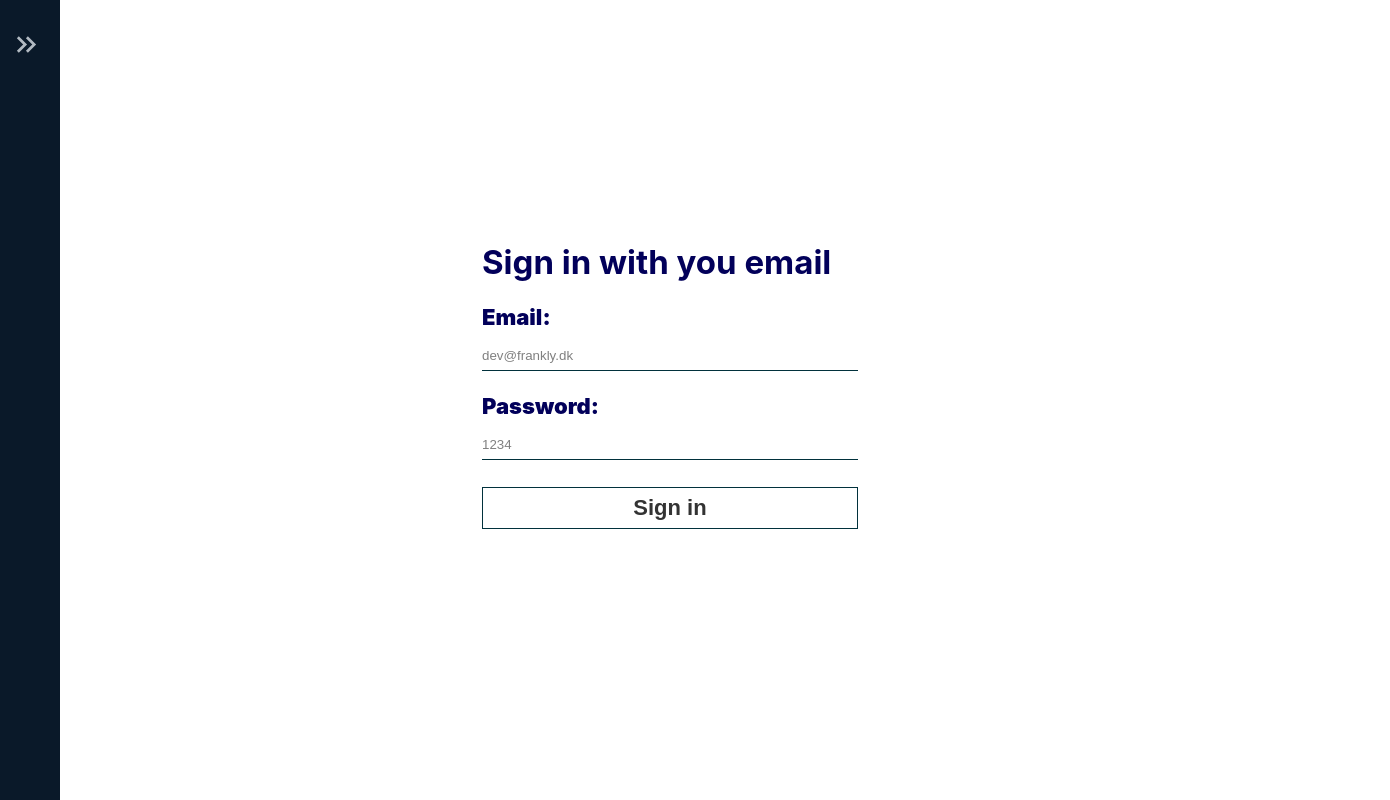
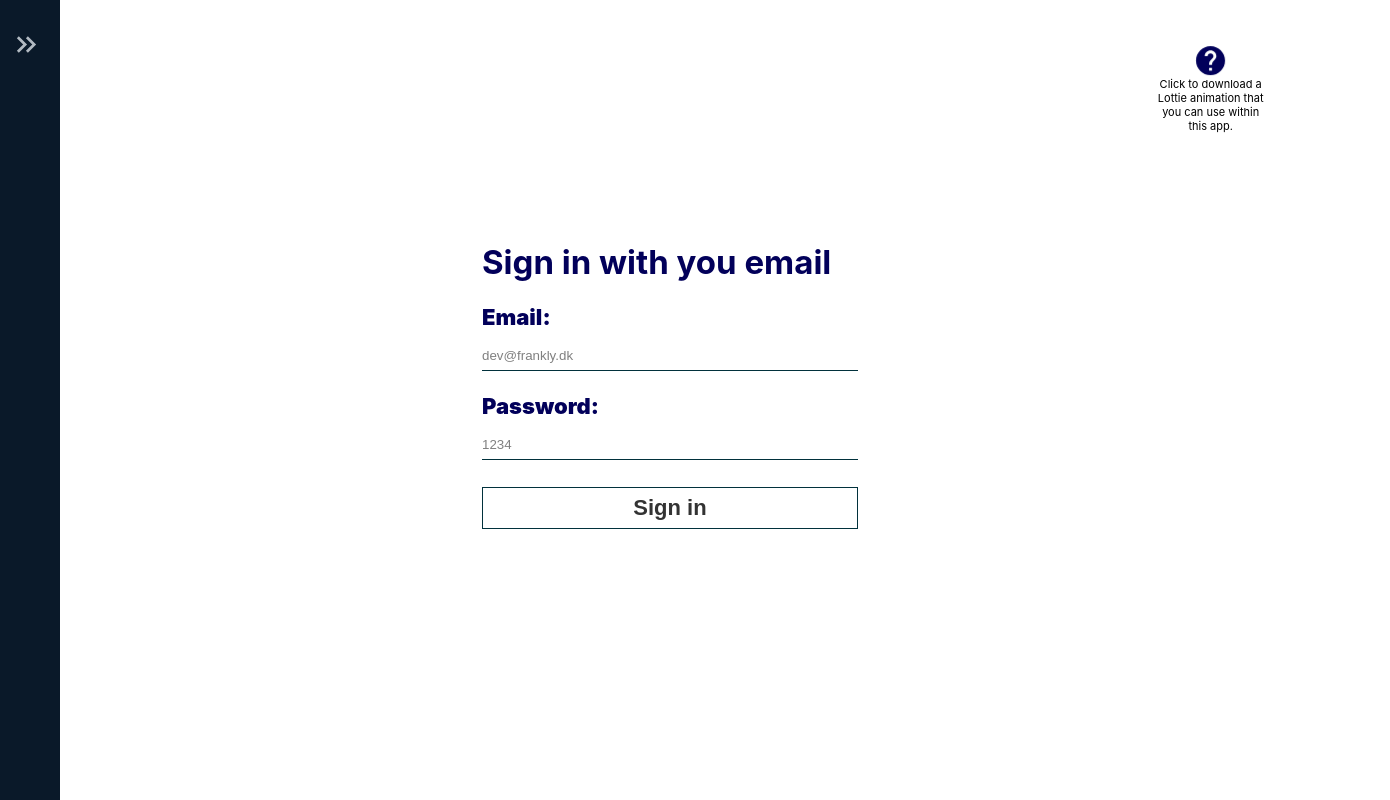
Before and after one commit to Maria-Lavinia/lottie-dash-app, a React (Create React App) app: page / in a window 1280 px wide. Shown: the top 800 px of the page, 1390 px wide, since content can reach past the window. Built offline with nearby package versions, Linux system fonts and the light colour scheme.

Commit message:
help button on the log in screen

```diff
--- a/src/App.css
+++ b/src/App.css
@@ -653,3 +653,36 @@ input[type=search] {
   padding-inline-start: 0.4rem;
   border-bottom: 1px solid var(--color-border);
 }
+
+:is([data-comp=helpBtn], [data-comp^="helpBtn "]) {
+  position: absolute;
+  top: 2rem;
+  right: -5rem;
+  display: flex;
+  align-items: center;
+  justify-content: center;
+  flex-direction: column;
+}
+:is([data-comp=helpBtn], [data-comp^="helpBtn "]) p {
+  text-align: center;
+  font-size: 0.5rem;
+  max-width: 30%;
+}
+:is([data-comp=helpBtn], [data-comp^="helpBtn "]) svg {
+  transform: scale(1);
+  animation: pulse 2s infinite;
+}
+:is([data-comp=helpBtn], [data-comp^="helpBtn "]) svg:hover {
+  cursor: pointer;
+}
+@keyframes pulse {
+  0% {
+    transform: scale(0.95);
+  }
+  70% {
+    transform: scale(1.2);
+  }
+  100% {
+    transform: scale(0.95);
+  }
+}
--- /dev/null
+++ b/src/components/HelpButton.jsx
@@ -0,0 +1,40 @@
+import React from "react";
+import HelpIcon from "@mui/icons-material/Help";
+
+const HelpButton = ({ url }) => {
+  const handleDownload = () => {
+    // Create a download link
+    const blob = new Blob([url], { type: "application/json" });
+    const blobUrl = URL.createObjectURL(blob);
+
+    // Create a download link
+    const a = document.createElement("a");
+    a.href = `${process.env.PUBLIC_URL}/download/loc-placeholder.json`; // desired filename
+    a.download = "loc-placeholder.json"; // desired filename
+    document.body.appendChild(a);
+
+    // Trigger a click on the link to initiate the download
+    a.click();
+
+    // Remove the link from the DOM
+    document.body.removeChild(a);
+
+    // Revoke the temporary URL to free up resources
+    URL.revokeObjectURL(blobUrl);
+  };
+
+  return (
+    <>
+      <div data-comp="helpBtn">
+        <HelpIcon onClick={handleDownload}>
+          {/* <dialog open>Help</dialog> */}
+        </HelpIcon>
+        <p data-color="text-black">
+          Click to download a Lottie animation that you can use within this app.
+        </p>
+      </div>
+    </>
+  );
+};
+
+export default HelpButton;
--- a/src/components/Login.jsx
+++ b/src/components/Login.jsx
@@ -2,6 +2,7 @@ import { useState } from "react";
 import { useDispatch } from "react-redux";
 import { loginUser } from "../redux/users/UserSlice";
 import { useNavigate } from "react-router-dom";
+import HelpButton from "./HelpButton";
 
 export default function Login() {
   const [username, setUsername] = useState("");
@@ -47,6 +48,7 @@ export default function Login() {
   return (
     <>
       <section data-comp="form">
+        <HelpButton />
         <h1>Sign in with you email</h1>
         <form onSubmit={handleSubmit}>
           <label htmlFor="email">
--- a/src/scss/assemble/page.scss
+++ b/src/scss/assemble/page.scss
@@ -20,3 +20,4 @@
 @include comp.profile;
 @include comp.button;
 @include comp.searchBar;
+@include comp.helpBtn;
--- a/src/scss/comp/_index.scss
+++ b/src/scss/comp/_index.scss
@@ -6,3 +6,4 @@
 @forward "profile";
 @forward "button";
 @forward "searchBar";
+@forward "helpBtn";
```
Also changed, not shown: src/scss/comp/_helpBtn.scss (added, +49 -0 lines).
